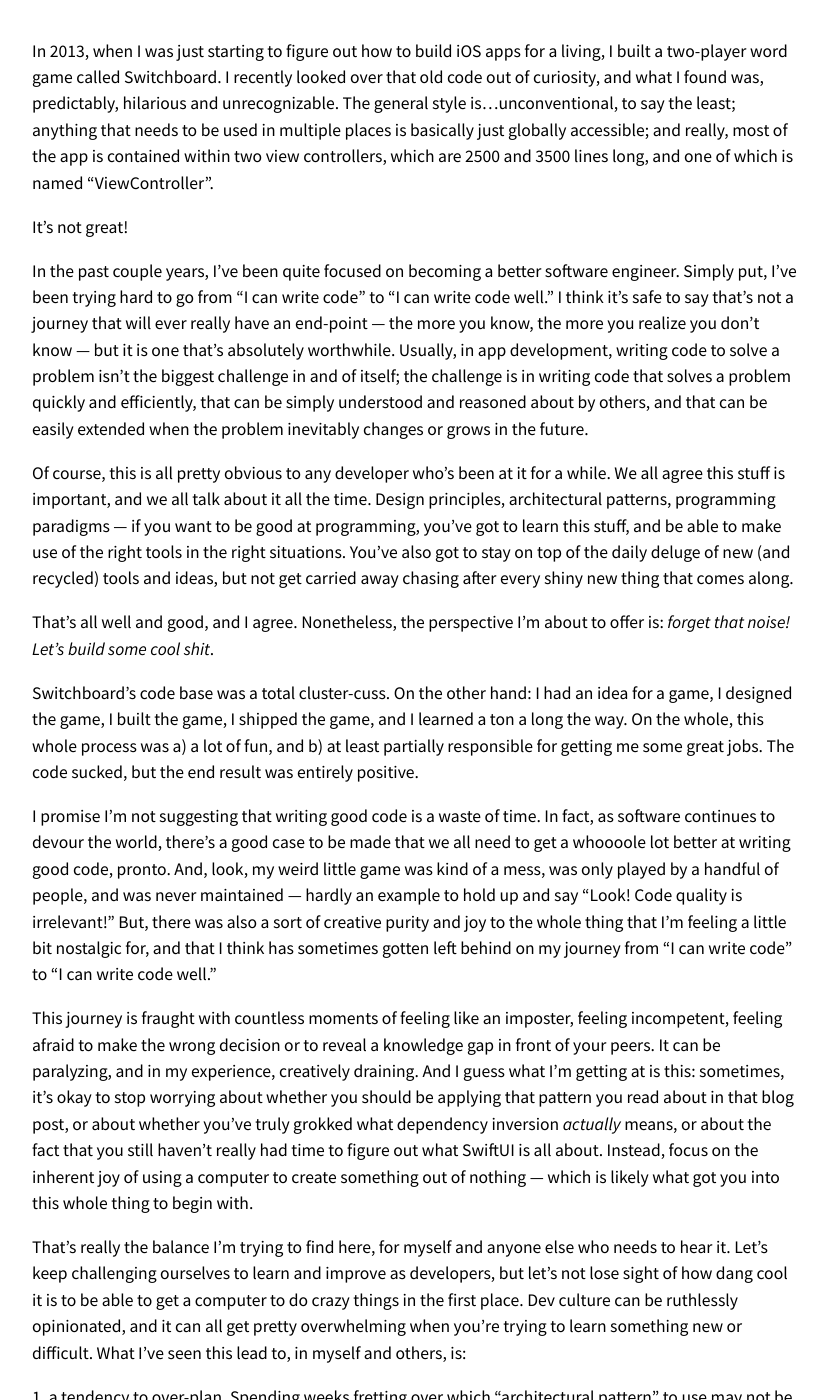
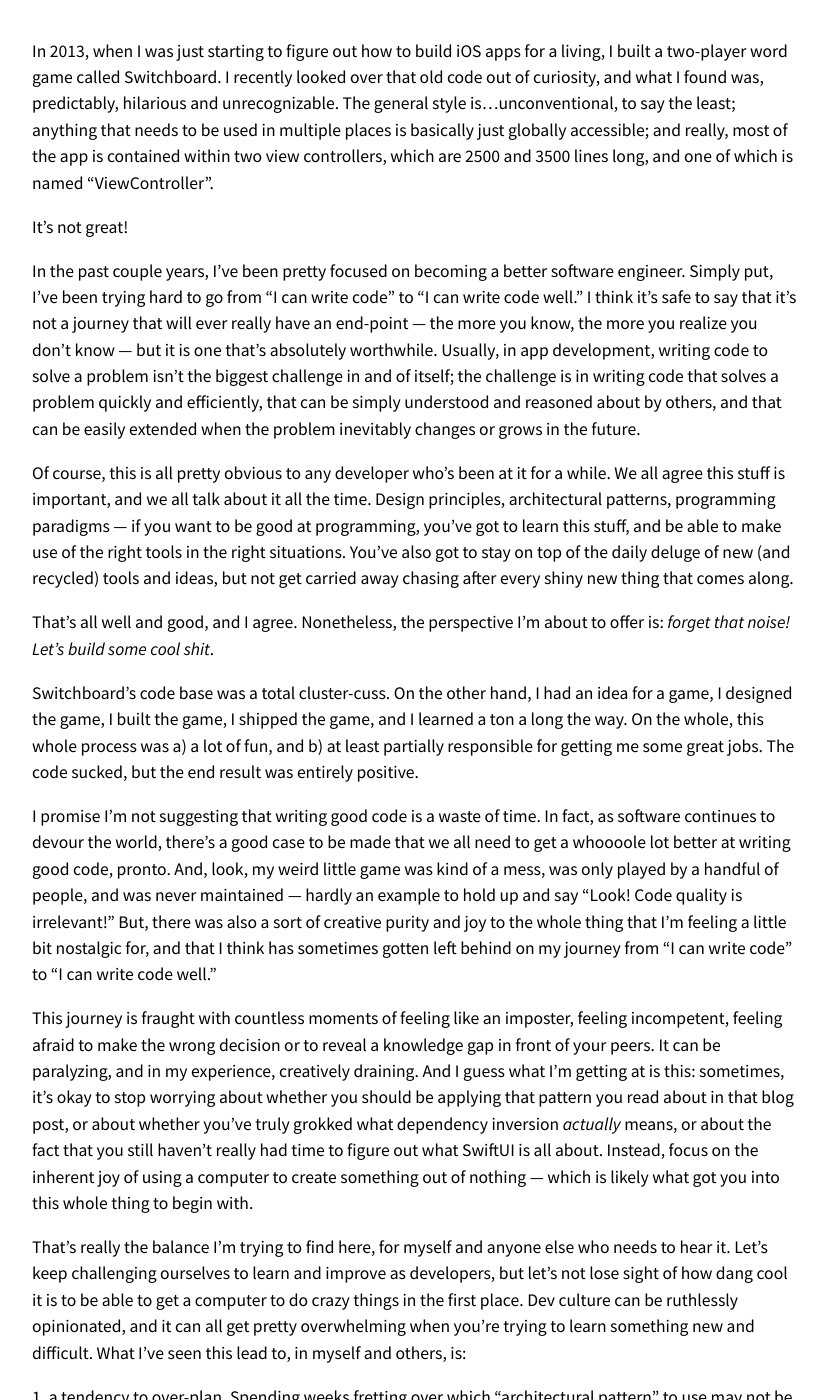
Before and after one commit to danielmgauthier/danielmgauthier.github.io, a Jekyll site: the page built from _posts/2019-11-15-write-some-bad-code.md, in a window 1280 px wide and 1400 px high, scrolled down 259 px. Shown: the whole window, without its empty margins (224-1051 px from the left). Built offline with Jekyll 4.4.1, drawn with Linux system fonts in a browser that asks for light colours; nearby versions of some CDN libraries.

Commit message:
Small updates to bad code post.

```diff
--- a/_posts/2019-11-15-write-some-bad-code.md
+++ b/_posts/2019-11-15-write-some-bad-code.md
@@ -7,19 +7,19 @@ In 2013, when I was just starting to figure out how to build iOS apps for a livi
 
 It’s not great!
 
-In the past couple years, I’ve been quite focused on becoming a better software engineer. Simply put, I’ve been trying hard to go from “I can write code” to “I can write code well.” I think it’s safe to say that’s not a journey that will ever really have an end-point — the more you know, the more you realize you don’t know — but it is one that’s absolutely worthwhile. Usually, in app development, writing code to solve a problem isn’t the biggest challenge in and of itself; the challenge is in writing code that solves a problem quickly and efficiently, that can be simply understood and reasoned about by others, and that can be easily extended when the problem inevitably changes or grows in the future.
+In the past couple years, I’ve been pretty focused on becoming a better software engineer. Simply put, I’ve been trying hard to go from “I can write code” to “I can write code well.” I think it’s safe to say that it's not a journey that will ever really have an end-point — the more you know, the more you realize you don’t know — but it is one that’s absolutely worthwhile. Usually, in app development, writing code to solve a problem isn’t the biggest challenge in and of itself; the challenge is in writing code that solves a problem quickly and efficiently, that can be simply understood and reasoned about by others, and that can be easily extended when the problem inevitably changes or grows in the future.
 
 Of course, this is all pretty obvious to any developer who’s been at it for a while. We all agree this stuff is important, and we all talk about it all the time. Design principles, architectural patterns, programming paradigms — if you want to be good at programming, you’ve got to learn this stuff, and be able to make use of the right tools in the right situations. You’ve also got to stay on top of the daily deluge of new (and recycled) tools and ideas, but not get carried away chasing after every shiny new thing that comes along.
 
 That’s all well and good, and I agree. Nonetheless, the perspective I’m about to offer is: *forget that noise! Let’s build some cool shit*.
 
-Switchboard’s code base was a total cluster-cuss. On the other hand: I had an idea for a game, I designed the game, I built the game, I shipped the game, and I learned a ton a long the way. On the whole, this whole process was a) a lot of fun, and b) at least partially responsible for getting me some great jobs. The code sucked, but the end result was entirely positive.
+Switchboard’s code base was a total cluster-cuss. On the other hand, I had an idea for a game, I designed the game, I built the game, I shipped the game, and I learned a ton a long the way. On the whole, this whole process was a) a lot of fun, and b) at least partially responsible for getting me some great jobs. The code sucked, but the end result was entirely positive.
 
 I promise I’m not suggesting that writing good code is a waste of time. In fact, as software continues to devour the world, there’s a good case to be made that we all need to get a whoooole lot better at writing good code, pronto. And, look, my weird little game was kind of a mess, was only played by a handful of people, and was never maintained — hardly an example to hold up and say “Look! Code quality is irrelevant!” But, there was also a sort of creative purity and joy to the whole thing that I’m feeling a little bit nostalgic for, and that I think has sometimes gotten left behind on my journey from “I can write code” to “I can write code well.”
 
 This journey is fraught with countless moments of feeling like an imposter, feeling incompetent, feeling afraid to make the wrong decision or to reveal a knowledge gap in front of your peers. It can be paralyzing, and in my experience, creatively draining. And I guess what I’m getting at is this: sometimes, it’s okay to stop worrying about whether you should be applying that pattern you read about in that blog post, or about whether you’ve truly grokked what dependency inversion *actually* means, or about the fact that you still haven’t really had time to figure out what SwiftUI is all about. Instead, focus on the inherent joy of using a computer to create something out of nothing — which is likely what got you into this whole thing to begin with.
 
-That’s really the balance I’m trying to find here, for myself and anyone else who needs to hear it. Let’s keep challenging ourselves to learn and improve as developers, but let’s not lose sight of how dang cool it is to be able to get a computer to do crazy things in the first place. Dev culture can be ruthlessly opinionated, and it can all get pretty overwhelming when you’re trying to learn something new or difficult. What I’ve seen this lead to, in myself and others, is:
+That’s really the balance I’m trying to find here, for myself and anyone else who needs to hear it. Let’s keep challenging ourselves to learn and improve as developers, but let’s not lose sight of how dang cool it is to be able to get a computer to do crazy things in the first place. Dev culture can be ruthlessly opinionated, and it can all get pretty overwhelming when you’re trying to learn something new and difficult. What I’ve seen this lead to, in myself and others, is:
 
 1. a tendency to over-plan. Spending weeks fretting over which “architectural pattern” to use may not be the best use of time. And despite your best planning efforts, let’s be honest: you’re probably going to need to refactor a bunch of stuff in a few months anyways.
 2. a tendency to value the code itself over the end goal. Code should be easy to reason about. If you can do that, you’re probably good — even if you weren’t quite able to boil your work down into one big fancy chain of higher order functions.
```
